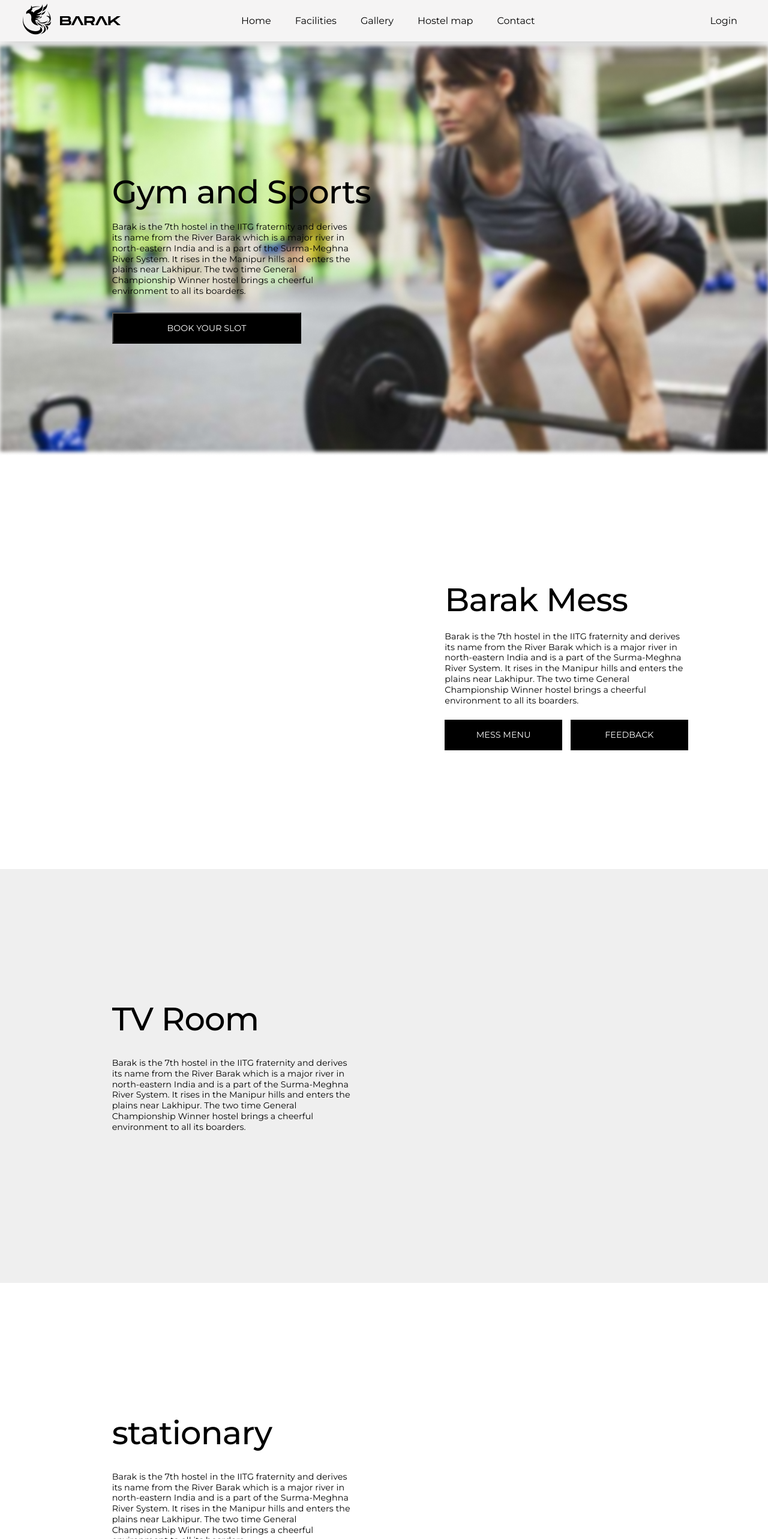
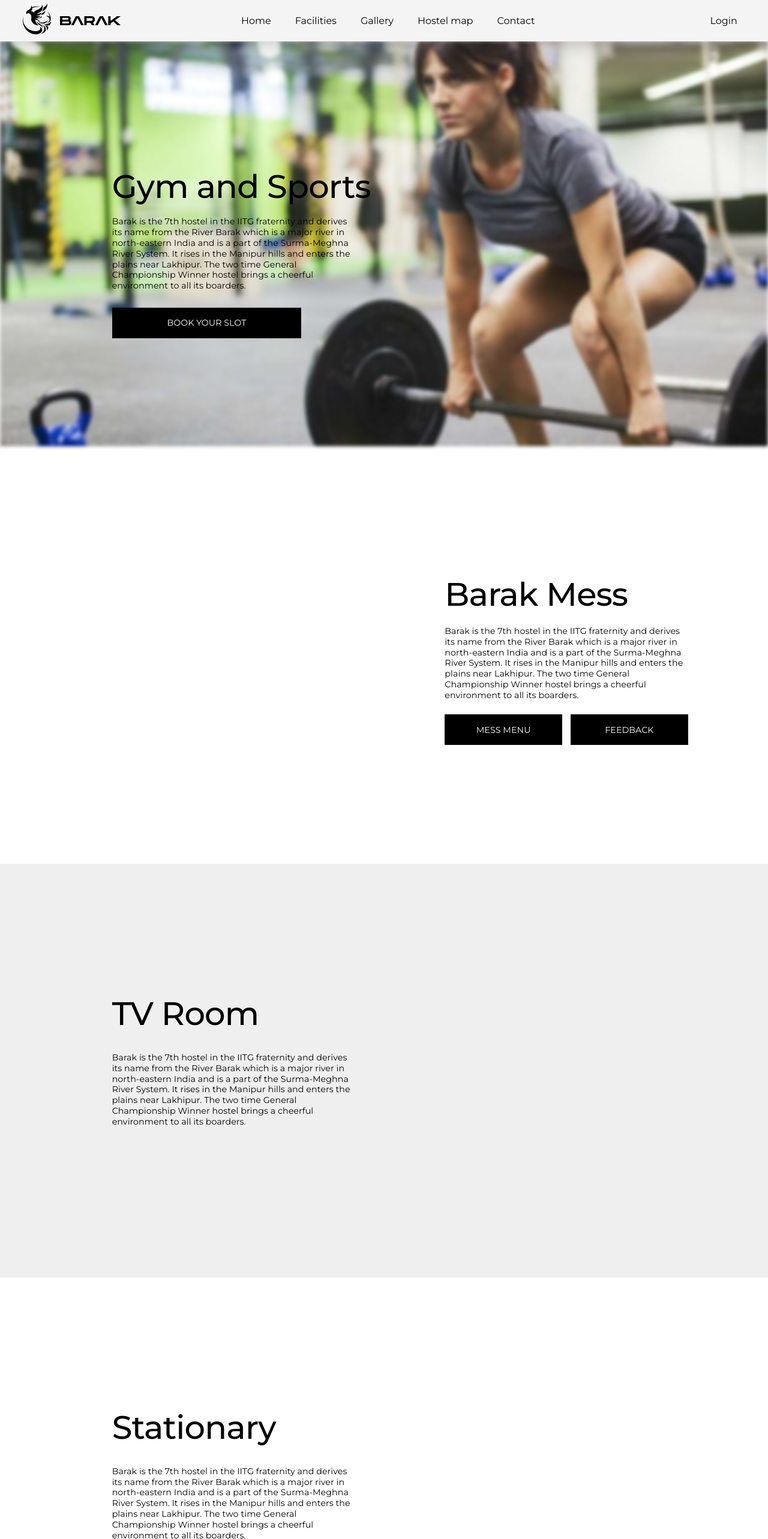
Before and after one commit to Barak-Hostel/barak-website, a React (Create React App) app: page /facilities in a window 1280 px wide. Shown: the top 2566 px of the page at 60% size. Built offline with nearby package versions, Linux system fonts and the light colour scheme.

Commit message:
small fix

```diff
--- a/src/pages/Facilities/Stationary.js
+++ b/src/pages/Facilities/Stationary.js
@@ -4,7 +4,7 @@ import st from "./stationary.module.css";
 const St = () => {
     return (
         <div className={st.content}>
-            <h1 className={st.header}>stationary</h1>
+            <h1 className={st.header}>Stationary</h1>
             <p>
                 Barak is the 7th hostel in the IITG fraternity and derives its
                 name from the River Barak which is a major river in
--- a/src/pages/Facilities/gym.module.css
+++ b/src/pages/Facilities/gym.module.css
@@ -10,7 +10,7 @@
     letter-spacing: -0.015em;
     padding-top: 17.0138888889%;
     padding-left: 14.5833333333%;
-    margin-top: 1.3888888889%;
+    margin-top: 0.7%;
 }
 .content {
     width: 100%;
@@ -49,6 +49,7 @@ a {
     justify-content: center;
     align-items: center;
     background-color: black;
+    border: none;
 }
 
 .bookButtom a {
```
